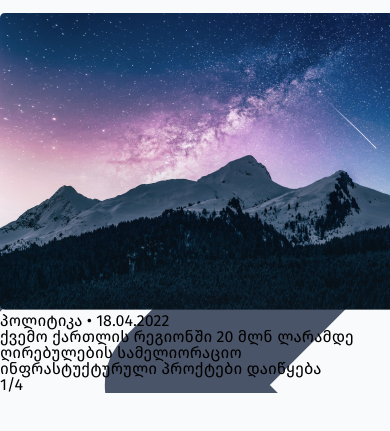
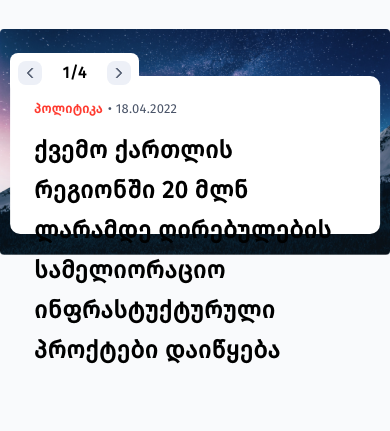
Before and after one commit to anibz/BTU-GR-1, a plain HTML site: page index.html in a window 390 px wide. Shown: the part 87-518 px from the top of the page. Drawn offline with nearby package versions, Linux system fonts and the light colour scheme; grey boxes are pictures that could not be loaded.

Commit message:
Finally swiper is ready

```diff
--- a/main.scss
+++ b/main.scss
@@ -215,11 +215,11 @@ header {
   }
 }
 
-
 .swiper {
   position: relative;
   max-height: 760px;
   margin: auto;
+  margin-top: 48px;
 
   .swiper-wrapper {
     .swiper-slide {
@@ -239,6 +239,8 @@ header {
         width: 600px;
         height: 280px;
         border-radius: 10px;
+        box-sizing: border-box;
+
         .info-content {
           display: flex;
           flex-direction: column;
@@ -255,7 +257,7 @@ header {
               @extend %headline3;
             }
             .topic {
-              color: $red;
+              color: $primary-color;
               font-weight: 600;
             }
             .date {
@@ -323,6 +325,8 @@ header {
     max-width: 1128px;
     max-height: 700px;
     margin: auto;
+    margin-top: 32px;
+
     .swiper-wrapper {
       .swiper-slide {
         .info {
@@ -411,6 +415,8 @@ header {
     max-width: 928px;
     min-height: 560px;
     margin: auto;
+    margin-top: 16px;
+
     .swiper-wrapper {
       .swiper-slide {
         .info {
```
Also changed, not shown: main.css, 1 other file.
